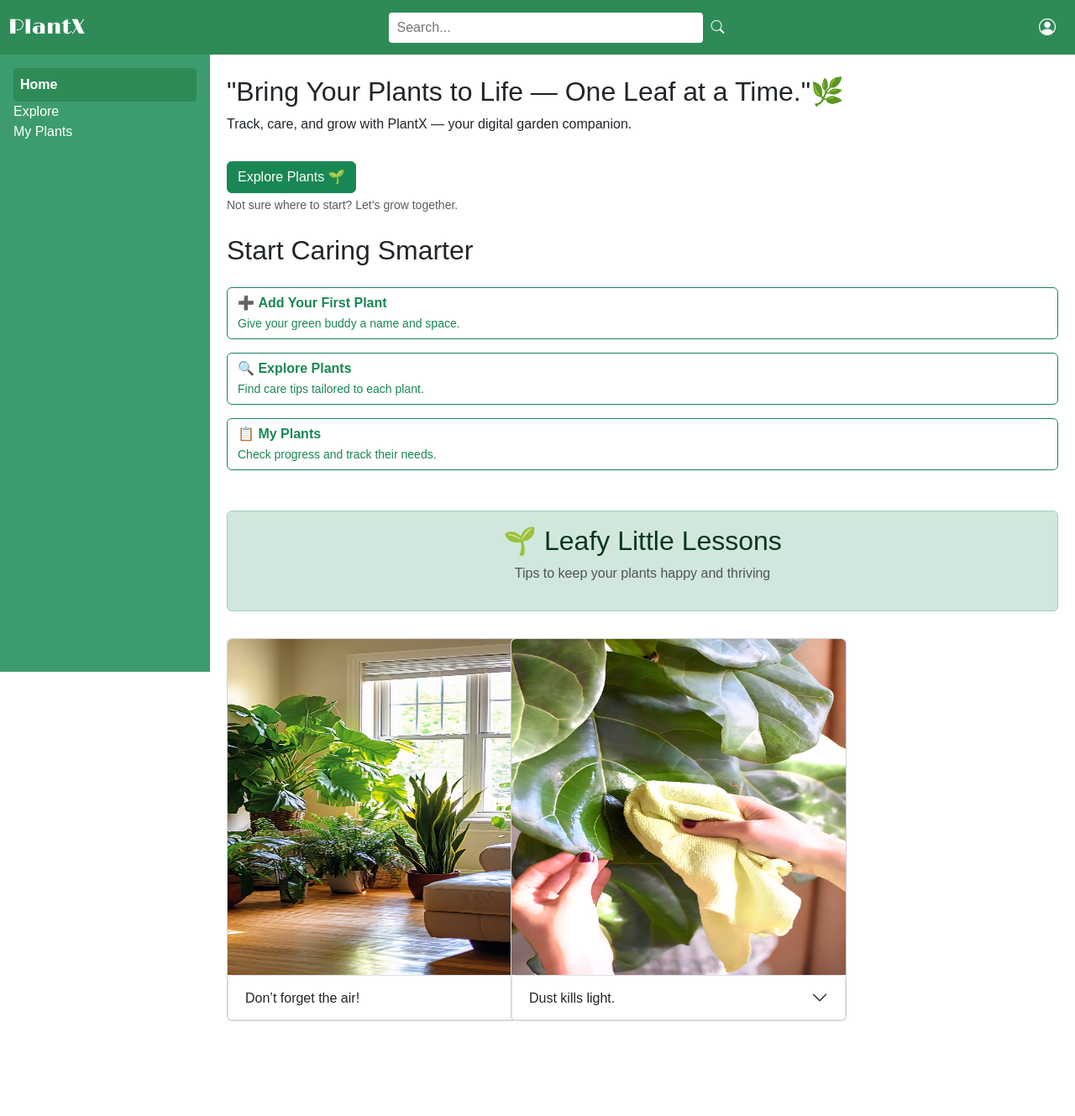
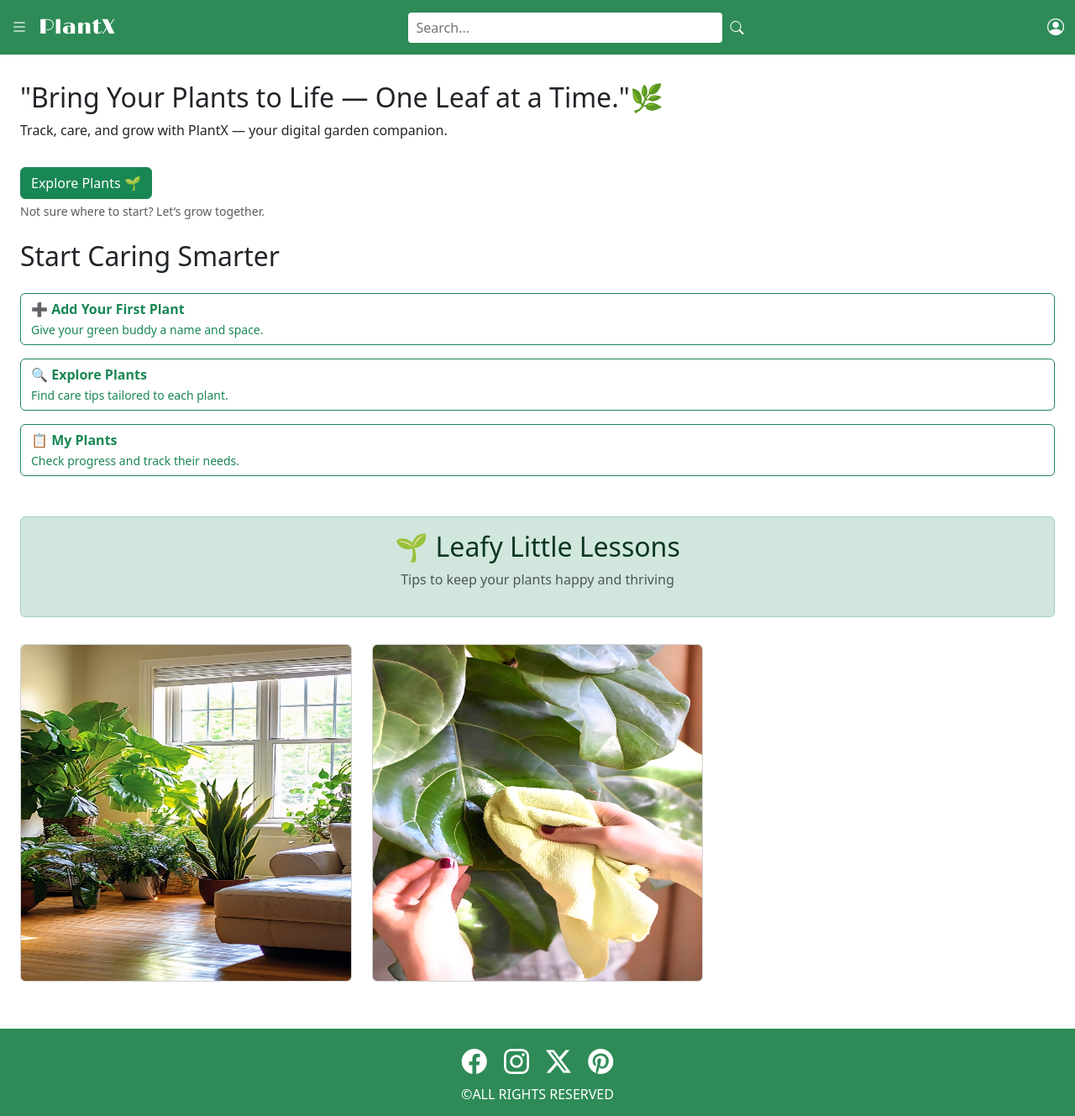
Before and after one commit to KRITIKA-l/PlantX, a Django app: page / in a window 1280 px wide. Shown: the whole page at 84% size. Before the commit the page ends 1216 px from the top, so only its background shows below. Run offline with Django 5.2, Linux system fonts and the light colour scheme; data comes from the database, SQL or seed files in the repository.

Commit message:
'update'

```diff
--- /dev/null
+++ b/plant/templates/plant/footer.html
@@ -0,0 +1,25 @@
+<!DOCTYPE html>
+<html lang="en">
+<head>
+    <meta charset="UTF-8">
+    <meta name="viewport" content="width=device-width, initial-scale=1.0">
+    <title>Footer Section</title>
+    <link href="https://cdn.jsdelivr.net/npm/bootstrap@5.3.7/dist/css/bootstrap.min.css" rel="stylesheet" integrity="sha384-LN+7fdVzj6u52u30Kp6M/trliBMCMKTyK833zpbD+pXdCLuTusPj697FH4R/5mcr" crossorigin="anonymous">
+    <link rel="stylesheet" href="https://cdn.jsdelivr.net/npm/bootstrap-icons@1.13.1/font/bootstrap-icons.min.css">
+</head>
+<body>
+    <div class="container-fluid text-center mt-2 py-2" style="background-color: #2E8B57;">
+        <div class="row mt-2">
+            <span>
+                <a href="https://www.facebook.com/"><i class="bi bi-facebook mx-2" style="color: white; font-size: 30px;"></i></a>
+                <a href="https://www.instagram.com/"><i class="bi bi-instagram mx-2" style="color: white; font-size: 30px;"></i></a>
+                <a href="https://x.com/"><i class="bi bi-twitter-x mx-2" style="color: white; font-size: 30px;"></i></a>
+                <a href="https://www.pinterest.com/"><i class="bi bi-pinterest mx-2" style="color: white; font-size: 30px;"></i></a>
+            </span>
+        </div>
+        <div class="row mt-2" style="color: white;">
+            <h6>&copy;ALL RIGHTS RESERVED</h6>
+        </div>
+    </div>
+</body>
+</html>
--- a/plant/templates/plant/home.html
+++ b/plant/templates/plant/home.html
@@ -8,27 +8,33 @@
     <link rel="stylesheet" href="https://cdn.jsdelivr.net/npm/bootstrap-icons@1.13.1/font/bootstrap-icons.min.css">
     <link rel="stylesheet" href="https://fonts.googleapis.com/css?family=Limelight">
     <style>
-        .main-content
+        .image-container img
         {
-            padding-top: 90px;
-            margin-left: 270px;
-            margin-right: 20px;
+            transition: transform 0.3s ease-in-out;
         }
 
-        @media (max-width: 765px)
+        .image-container:hover img
         {
-            .main-content
-            {
-                margin-left: 20px;
-            }
+            transform: scale(1.05);
+        }
+        .image-container:hover .overlay-text
+        {
+            opacity: 1;
+            transition: transform 0.3s
+        }
+
+        .overlay-text
+        {
+            opacity: 0;
+            transition: 0.3s ease;
         }
         </style>
 </head>
-<body>
+<body >
     <!-- navbar section -->
     {% include 'plant/navbar.html' %}
 
-    <div class="main-content">
+    <div class="container-fluid mt-2 p-3 p-md-4 p-lg-8">
         <h2 class="mb-2">"Bring Your Plants to Life — One Leaf at a Time."🌿</h2>
         <p>Track, care, and grow with PlantX — your digital garden companion.</p>
         <a href="{% url 'explore' %}" class="btn btn-success mt-3">
@@ -62,19 +68,24 @@
         <div class="row">
             {% for x in tips_info %}
             <div class="col-lg-4 col-md-6 col-12 mt-2">
-                <div class="card text-white position-relative overflow-hidden mt-2" style="width: 25rem;">
-                    <img src="{{x.tip_img.url}}" class="card-img-top img-fluid" style="max-height: 400px; max-width: 100%;" alt="image">
-                    <div class="accordion" id="accordion{{ forloop.counter }}">
-                        <div class="accordion-item">
-                            <h2 class="accordion-header" id="heading{{ forloop.counter }}">
-                            <button class="accordion-button collapsed" type="button" data-bs-toggle="collapse" data-bs-target="#collapse{{ forloop.counter }}">
-                                {{ x.tip_name }}
-                            </button>
-                            </h2>
-                            <div id="collapse{{ forloop.counter }}" class="accordion-collapse collapse" data-bs-parent="#accordion{{ forloop.counter }}">
-                            <div class="accordion-body">
-                                {{ x.tip_desc }}
-                            </div>
+                <div class="card text-white position-relative overflow-hidden mt-2 w-100" style="width: 25rem; cursor: pointer;">
+                    <div class="image-container position-relative" data-bs-toggle="modal" data-bs-target="#tipModal{{ forloop.counter }}">
+                        <img src="{{x.tip_img.url}}" class="card-img-top img-fluid hover-img" style="max-height: 400px; max-width: 100%;" alt="image">
+                        <div class="overlay-text position-absolute top-50 start-50 translate-middle text-white text-center">
+                            <h5 class="bg-dark bg-opacity-50 px-2 py-1 rounded">{{ x.tip_name }}</h5>
+                        </div>
+                    </div>
+
+                    <div class="modal fade" id="tipModal{{ forloop.counter }}" tabindex="-1" aria-labelledby="tipModalLabel{{ forloop.counter }}" aria-hidden="true">
+                        <div class="modal-dialog modal-dialog-centered">
+                            <div class="modal-content border border-success">
+                                <div class="modal-header bg-success text-white">
+                                    <h5 class="modal-title" id="tipModalLabel{{ forloop.counter }}">{{ x.tip_name }}</h5>
+                                    <button type="button" class="btn-close" data-bs-dismiss="modal" aria-label="Close"></button>
+                                </div>
+                                <div class="modal-body bg-success-subtle">
+                                    {{ x.tip_desc }}
+                                </div>
                             </div>
                         </div>
                     </div>
@@ -83,10 +94,10 @@
             {% endfor %}
         </div>
     </div>
+    <br>
 
-    <script>
-
-    </script>
+    <!-- footer section -->
+    {% include 'plant/footer.html' %}
     <script src="https://cdn.jsdelivr.net/npm/bootstrap@5.3.7/dist/js/bootstrap.bundle.min.js" integrity="sha384-ndDqU0Gzau9qJ1lfW4pNLlhNTkCfHzAVBReH9diLvGRem5+R9g2FzA8ZGN954O5Q" crossorigin="anonymous"></script>
 </body>
 </html>
--- a/plant/templates/plant/navbar.html
+++ b/plant/templates/plant/navbar.html
@@ -45,14 +45,19 @@
         .sidebar
         {
             width: 250px;
-            background-color:#3C9C6E;
+            background-color: #3C9C6E;
             color: white;
             position: fixed;
             top: 65px;
-            z-index: 1030;
             bottom: 0;
             left: 0;
             padding: 1rem;
+            transform: translateX(-100%);
+            transition: transform 0.3s ease-in-out;
+            z-index: 1030;
+            background-color: rgba(60, 156, 110, 0.7);
+            backdrop-filter: blur(8px);
+            border-right: 1px solid rgba(255, 255, 255, 0.1);
         }
 
         .sidebar a.active
@@ -64,6 +69,10 @@
             display: block;
             border-radius: 5px;
         }
+        .sidebar.show {
+            transform: translateX(0%);
+        }
+
         .search-bar
         {
             flex-grow: 1;
@@ -105,6 +114,9 @@
             transform: translateX(100%);
             transition: transform 0.3s ease-in-out;
             background-color: #d2f2e1;
+            background-color: rgba(210, 242, 225, 0.7);;
+            backdrop-filter: blur(8px);
+            border-right: 1px solid rgba(0, 0, 0, 0.1);
         }
         .profilebar a.active
         {
@@ -126,14 +138,14 @@
         <!-- LEFT PART -->
         <div class="left-icons">
             <div>
-                <button class="btn text-white d-md-none" id="togglebtn" onclick="displaysidebar()" >
+                <button class="btn text-white" id="togglebtn" onclick="displaysidebar()" >
                     <i class="bi bi-list fs-5"></i>
                 </button>
             </div>
             <div class="navbar-heading">PlantX</div>
         </div>
         <!-- side bar -->
-        <div class="sidebar d-none d-md-block" id="sidebar">
+        <div class="sidebar" id="sidebar">
             <ul class="list-unstyled">
                 <li><a href="{% url 'home' %}" class="text-white text-decoration-none" id="home">Home</a></li>
                 <li><a href="{% url 'explore' %}" class="text-white text-decoration-none" id="explore">Explore</a></li>
@@ -164,24 +176,18 @@
     <script>
         function displaysidebar()
         {
+            const profilebar=document.getElementById('profilebar')
             const sidebar=document.getElementById('sidebar')
-            const profilebar=document.getElementById('profilebar')
-            if (window.innerWidth < 768)
-            {
-                sidebar.classList.toggle('d-none');
-                profilebar.classList.remove('show');
-
-            }
+            sidebar.classList.toggle('show');
+            profilebar.classList.remove('show');
         }
         function infobtn()
         {
             const profilebar=document.getElementById('profilebar')
             const sidebar=document.getElementById('sidebar')
             profilebar.classList.toggle('show');
-            if (profilebar.classList.contains('show'))
-            {
-                sidebar.classList.add('d-none');
-            }
+            sidebar.classList.remove('show');
+
         }
 
         const currentPath = window.location.pathname.replace(/\/$/, '');
@@ -208,6 +214,9 @@
             const profilebar = document.getElementById('profilebar');
             const infobtn = document.getElementById('infobtn');
 
+            const sidebar = document.getElementById('sidebar');
+            const togglebtn = document.getElementById('togglebtn');
+
             if (profilebar.classList.contains('show'))
             {
 
@@ -216,6 +225,14 @@
                     profilebar.classList.remove('show');
                 }
             }
+            if (sidebar.classList.contains('show'))
+            {
+
+                if (!sidebar.contains(event.target) && !togglebtn.contains(event.target))
+                {
+                    sidebar.classList.remove('show');
+                }
+            }
         });
     </script>
     <script src="https://cdn.jsdelivr.net/npm/bootstrap@5.3.7/dist/js/bootstrap.bundle.min.js" integrity="sha384-ndDqU0Gzau9qJ1lfW4pNLlhNTkCfHzAVBReH9diLvGRem5+R9g2FzA8ZGN954O5Q" crossorigin="anonymous"></script>
```
